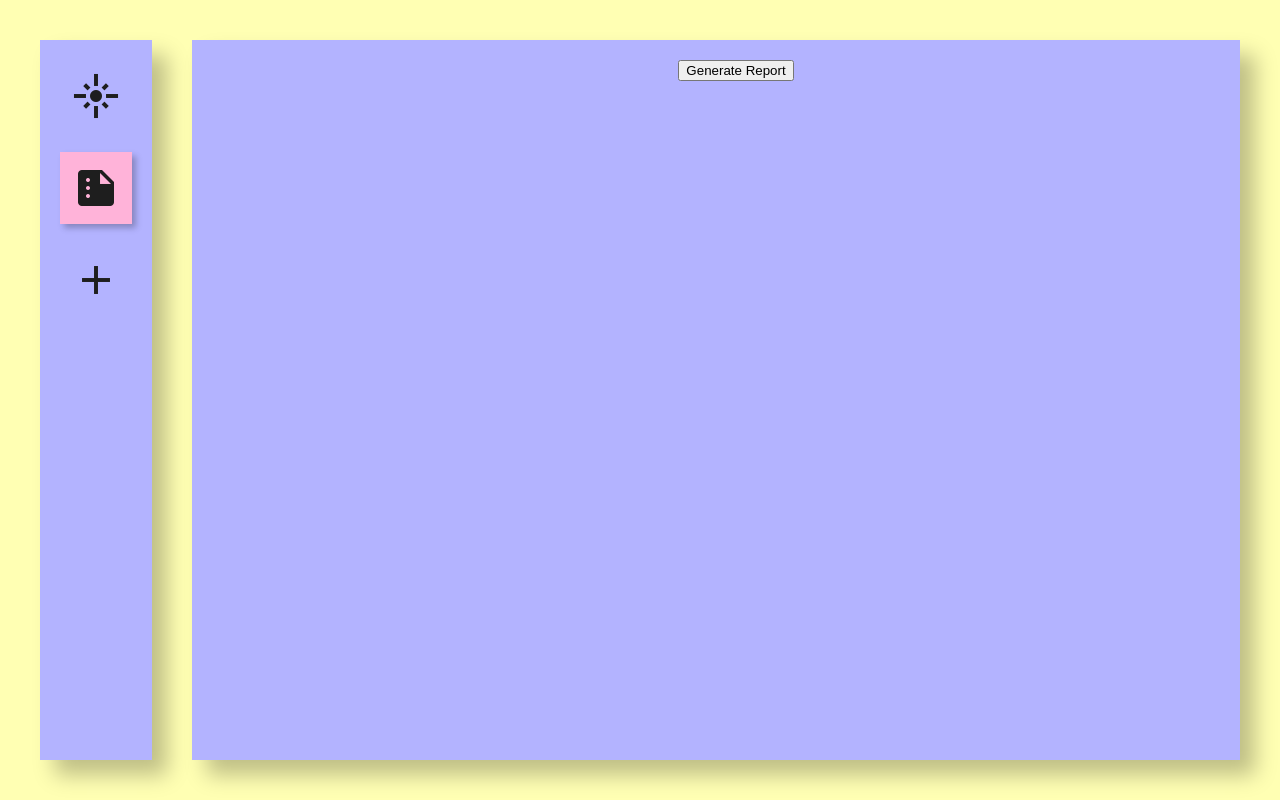
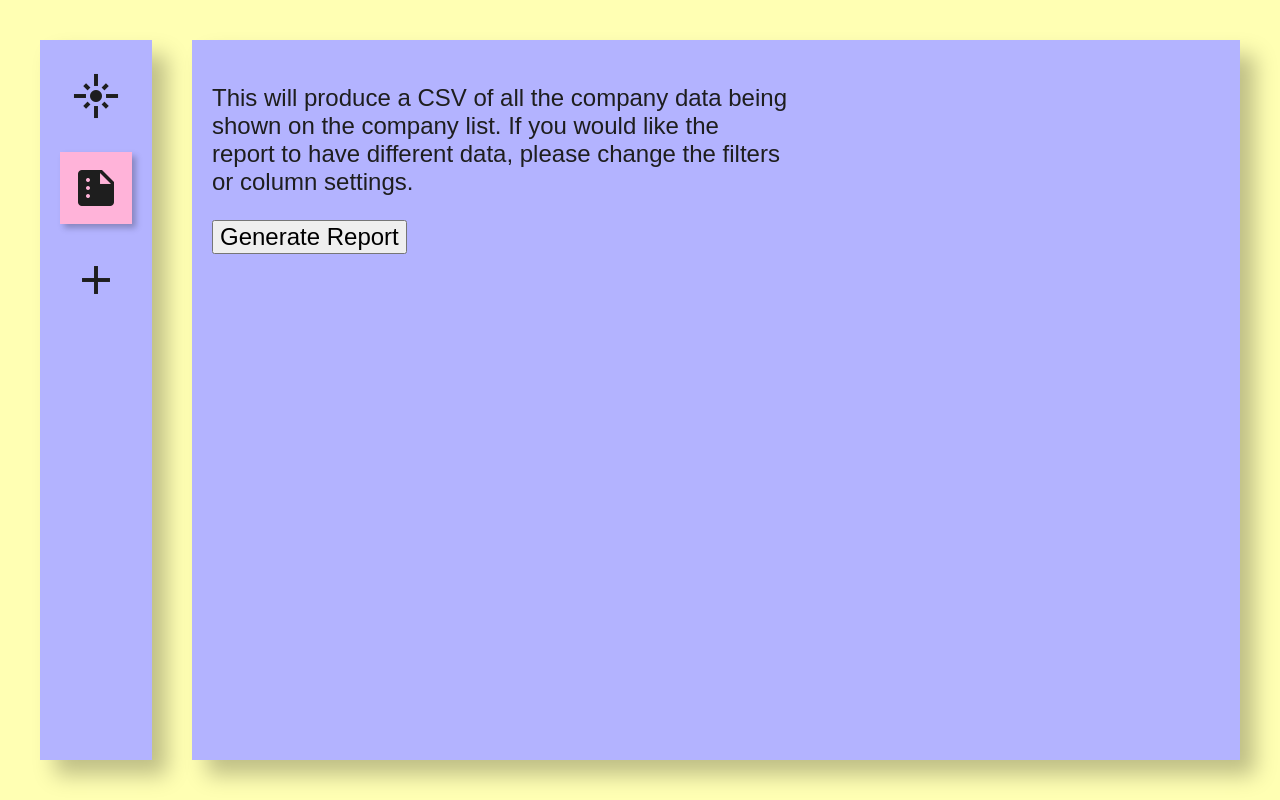
Before and after one commit to Et-17/Helios, a Vue app: page / in a window 1280 px wide. Both pictures are taken after a click on the element "summarize". Built offline with nearby package versions, Linux system fonts and the light colour scheme; a web font is replaced by a local one.

Commit message:
Polish report generation section

```diff
--- a/src/CompanyList/CompanyList.vue
+++ b/src/CompanyList/CompanyList.vue
@@ -74,6 +74,6 @@ function fancy_sort<T>(a: T, b: T): number {
 
 .company-list tbody tr:hover * {
   background-color: var(--palette-highlight);
-  cursor: pointer;
+  // cursor: pointer;
 }
 </style>
--- a/src/MainView.vue
+++ b/src/MainView.vue
@@ -36,11 +36,9 @@ const show_selector = computed(() => props.selector_window_open && props.page ==
   background-color: var(--palette-card);
   box-shadow: var(--card-shadow);
   overflow-x: hidden;
-  // overflow-y: scroll;
   transition: bottom 1s, right 1s;
 
   &.show_filters {
-    // bottom: calc(var(--outer-gutter) * 2 + 100px);
     bottom: calc(var(--outer-gutter) * 1.236 + 38.2vh)
   }
 
@@ -57,7 +55,6 @@ const show_selector = computed(() => props.selector_window_open && props.page ==
   background-color: var(--palette-card);
   box-shadow: var(--card-shadow);
   overflow-x: hidden;
-  overflow-y: scroll;
   transition: height 1s, right 1s;
 
   * {
@@ -70,7 +67,7 @@ const show_selector = computed(() => props.selector_window_open && props.page ==
   }
 
   &.show_selector {
-    right: calc(var(--outer-gutter) * 2 + 200px)
+    right: calc(var(--outer-gutter) * 2 + 250px)
   }
 
   &:not(.show_filters) {
@@ -87,11 +84,9 @@ const show_selector = computed(() => props.selector_window_open && props.page ==
   right: var(--outer-gutter);
   bottom: var(--outer-gutter);
   top: var(--outer-gutter);
-  // left: calc(var(--icon-box-size) + var(--inner-gutter) * 2 + var(--outer-gutter) * 2);
   background-color: var(--palette-card);
   box-shadow: var(--card-shadow);
   overflow-x: hidden;
-  // overflow-y: scroll;
   transition: width 1s;
 
   * {
--- a/src/ReportGeneration/ReportGeneration.vue
+++ b/src/ReportGeneration/ReportGeneration.vue
@@ -43,12 +43,26 @@ async function genReportBody() {
 
 <template>
   <div id="report-gen-container">
+    <p>
+      This will produce a CSV of all the company data being shown on the company list. If you would like the report to have different data, please change the filters or column settings.
+    </p>
     <button @click="storeReport">Generate Report</button>
   </div>
 </template>
 
-<style>
+<style lang="scss">
 #report-gen-container {
   padding: var(--inner-gutter);
+  width: 45vw;
+  text-align: left;
+  font-family: 'Montserrat', sans-serif;
+
+  p {
+    font-size: 1.5rem;
+  }
+
+  button {
+    font-size: 1.5rem;
+  }
 }
 </style>
```
